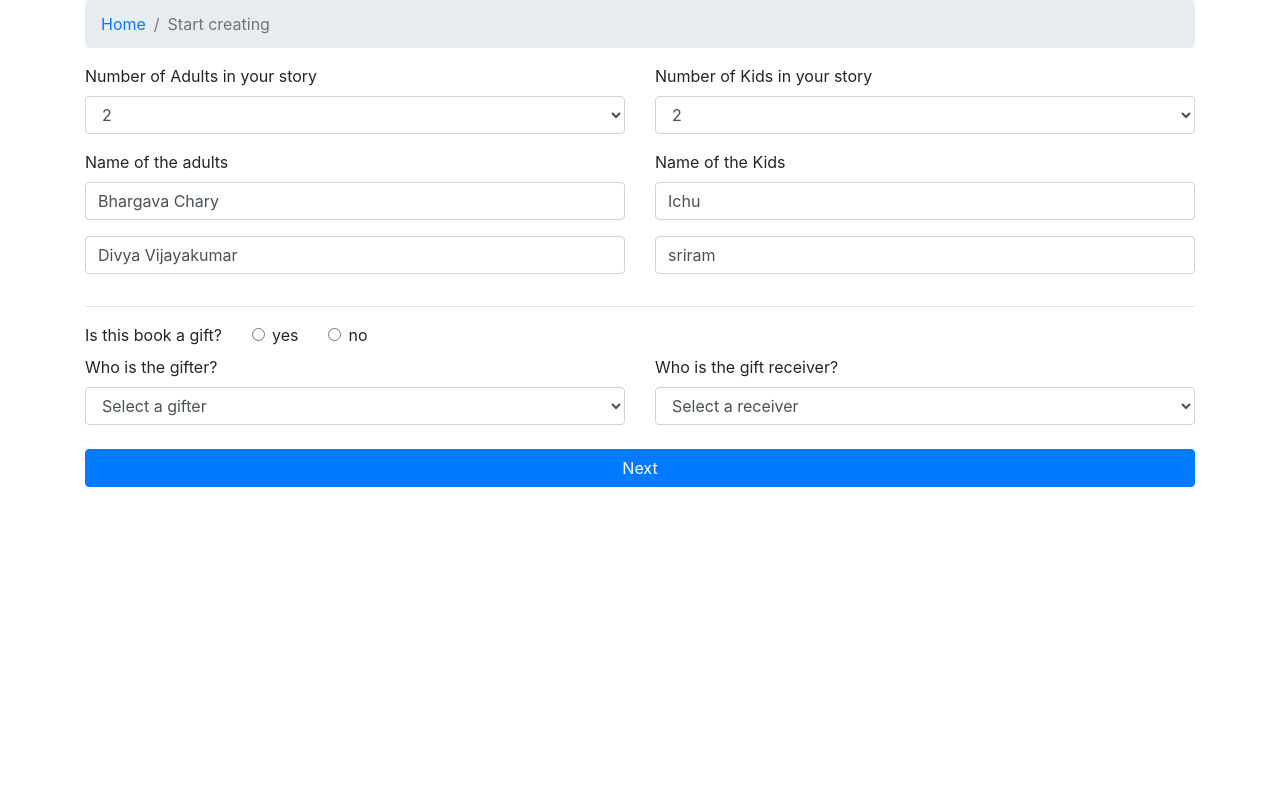
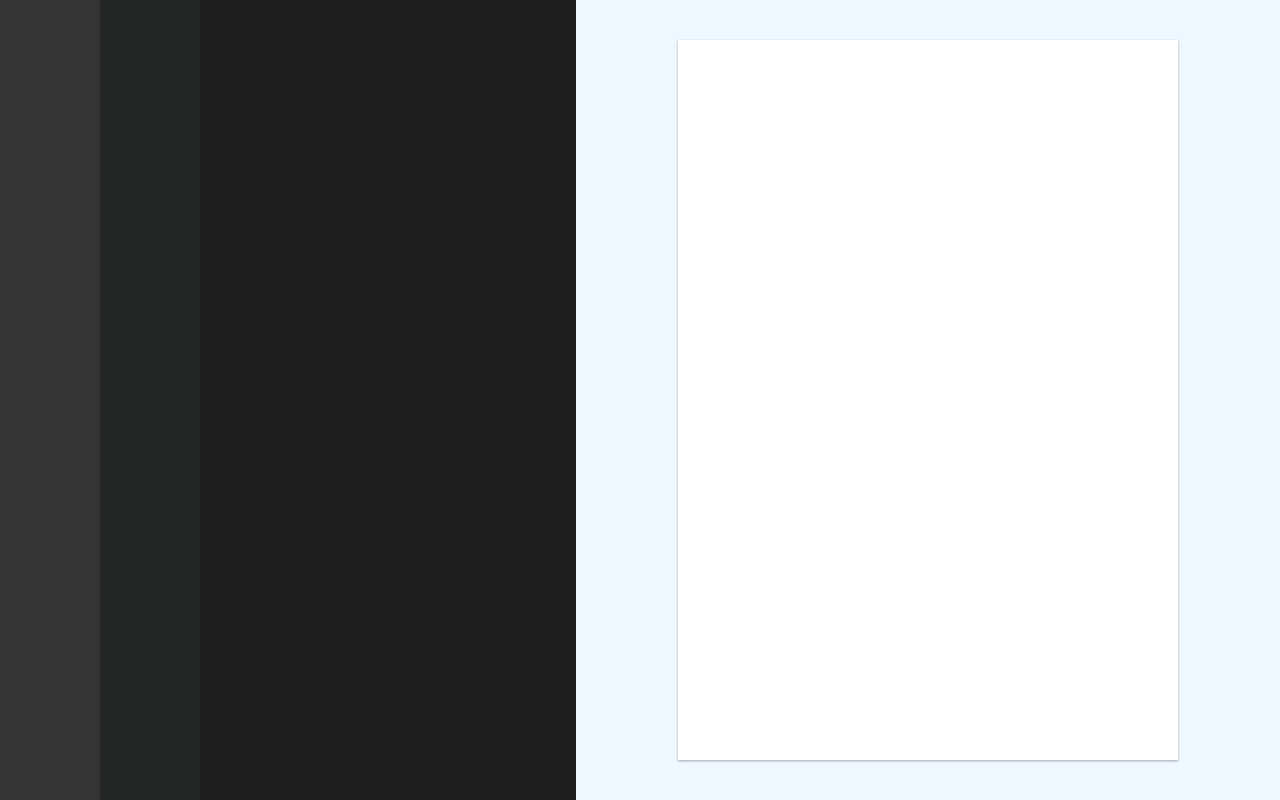
Before and after one commit to pedapudibhargav/mystorybook, a React (Create React App) app: page /create-a-book/create-character/1/1 in a window 1280 px wide. Built offline with nearby package versions, Linux system fonts and the light colour scheme.

Commit message:
custom character creation started

```diff
--- a/src/App.js
+++ b/src/App.js
@@ -10,6 +10,7 @@ import {
 import CharactersHome from './components/pages/characters-home/CharactersHome';
 import OpenCreationFlow from './components/pages/open-creation-flow/OpenCreationFlow';
 import PickACharacter from "./components/pages/pick-a-character/PickACharacter";
+import CreateCharacter from "./components/pages/create-character/CreateCharacter";
 
 class App extends React.Component {
   constructor(props) {
@@ -66,6 +67,9 @@ class App extends React.Component {
               <Route path="/create-a-book/pick-acharacter/:charType/:charOrder">
                 <PickACharacter></PickACharacter>
               </Route>
+              <Route path="/create-a-book/create-character/:charType/:charOrder">
+                <CreateCharacter></CreateCharacter>
+              </Route>
               <Route path="/create-a-book/characters">
                 <CharactersHome></CharactersHome>
               </Route>
--- a/src/App.scss
+++ b/src/App.scss
@@ -1,4 +1,3 @@
-
 html,
 body,
 #root,
@@ -10,8 +9,37 @@ $header-height: 0px;
 .App-header {
     height: $header-height;
 }
-.App-body{
+.App-body {
     height: calc(100% - #{$header-height});
 }
 
+.card-1 {
+    box-shadow: 0 1px 3px rgba(0, 0, 0, 0.12), 0 1px 2px rgba(0, 0, 0, 0.24);
+    transition: all 0.3s cubic-bezier(0.25, 0.8, 0.25, 1);
+}
+
+.card-1-hover {
+    transition: all 0.3s cubic-bezier(0.25, 0.8, 0.25, 1);
+    &:hover {
+        cursor: pointer;
+        box-shadow: 0 14px 28px rgba(0, 0, 0, 0.25), 0 10px 10px rgba(0, 0, 0, 0.22);
+    }
+}
+
+.card-2 {
+    box-shadow: 0 3px 6px rgba(0, 0, 0, 0.16), 0 3px 6px rgba(0, 0, 0, 0.23);
+}
+
+.card-3 {
+    box-shadow: 0 10px 20px rgba(0, 0, 0, 0.19), 0 6px 6px rgba(0, 0, 0, 0.23);
+}
+
+.card-4 {
+    box-shadow: 0 14px 28px rgba(0, 0, 0, 0.25), 0 10px 10px rgba(0, 0, 0, 0.22);
+}
+
+.card-5 {
+    box-shadow: 0 19px 38px rgba(0, 0, 0, 0.3), 0 15px 12px rgba(0, 0, 0, 0.22);
+}
+
 @import "./../node_modules/bootstrap/scss/bootstrap.scss";
--- /dev/null
+++ b/src/components/pages/create-character/CreateCharacter.js
@@ -0,0 +1,31 @@
+import React from "react";
+import { Link } from "react-router-dom";
+import './CreateCharacter.scss';
+import { withRouter } from "react-router";
+
+class CreateCharacter extends React.Component {
+    constructor(props) {
+        super(props);
+        this.state = {
+        }
+    }
+
+    render() {
+        return (
+            <div id="create-character-container">
+                <div className="left-panel">
+                    <div className="level-1-nav">
+                    </div>
+                    <div className="level-2-nav"></div>
+                    <div className="nav-option-container"></div>
+                </div>
+                <div className="right-panel">
+                    <div className="char-canvas-container card-1">
+
+                    </div>
+                </div>
+            </div>
+        );
+    }
+}
+export default withRouter(CreateCharacter);
--- /dev/null
+++ b/src/components/pages/create-character/CreateCharacter.scss
@@ -0,0 +1,33 @@
+#create-character-container{
+    height: 100%;
+    display: flex;
+    .left-panel{
+        height: 100%;
+        width: 45%;
+        background-color: #1e1e1e;
+        display: flex;
+    }
+    .right-panel{
+        height: 100%;
+        flex-grow: 1;
+        text-align: center;
+        padding:40px;
+        background-color: aliceblue;
+    }
+    .char-canvas-container{
+        height: 100%;
+        width: 80%;
+        margin: auto;
+        background-color: white;
+    }
+    .level-1-nav{
+        height: 100%;
+        width: 100px;
+        background-color: #343434;
+    }
+    .level-2-nav{
+        height: 100%;
+        width: 100px;
+        background-color: #242525;
+    }
+}
--- a/src/components/pages/pick-a-character/PickACharacter.js
+++ b/src/components/pages/pick-a-character/PickACharacter.js
@@ -16,7 +16,7 @@ class PickACharacter extends React.Component {
 
     render() {
         return (
-            <div className="container" id="pick-a-character">
+            <div className="container" id="pick-a-char-container">
                 <div className="row">
                     <div className="col-12">
                         <nav aria-label="breadcrumb">
@@ -35,27 +35,36 @@ class PickACharacter extends React.Component {
                         </nav>
                     </div>
                 </div>
-                <div class="row row-cols-1 row-cols-md-3">
+                <div class="row row-cols-2 row-cols-md-4">
                     <div class="col mb-4">
-                        <div class="card h-100">
+                        <div class="card card-1-hover h-100 border-primary">
                             <img src={placeholderImg} class="card-img-top" alt="..." />
                         </div>
                     </div>
                     <div class="col mb-4">
-                        <div class="card h-100">
+                        <div class="card card-1-hover h-100">
                             <img src={placeholderImg} class="card-img-top" alt="..." />
                         </div>
                     </div>
                     <div class="col mb-4">
-                        <div class="card h-100">
+                        <div class="card card-1-hover h-100">
                             <img src={placeholderImg} class="card-img-top" alt="..." />
                         </div>
                     </div>
                     <div class="col mb-4">
-                        <div class="card h-100">
+                        <div class="card card-1-hover h-100">
                             <img src={placeholderImg} class="card-img-top" alt="..." />
                         </div>
                     </div>
+                </div>
+                <div className="row">
+                    <div className="col-12">
+                        <Link className='btn btn-secondary btn-block' to={"/create-a-book/create-character/adults/1"}>Create your own </Link>
+                        <div className="btn btn-primary btn-block">
+                            Next
+                        </div>
+                    </div>
+
                 </div>
             </div>
         );
--- a/src/components/pages/pick-a-character/PickACharacter.scss
+++ b/src/components/pages/pick-a-character/PickACharacter.scss
@@ -0,0 +1,10 @@
+#pick-a-char-container {
+    .card {
+        &.border-primary {
+            box-shadow: 0 1px 3px rgba(0, 0, 0, 0.12), 0 1px 2px rgba(0, 0, 0, 0.24);
+        }
+        img {
+            padding: 10%;
+        }
+    }
+}
```
